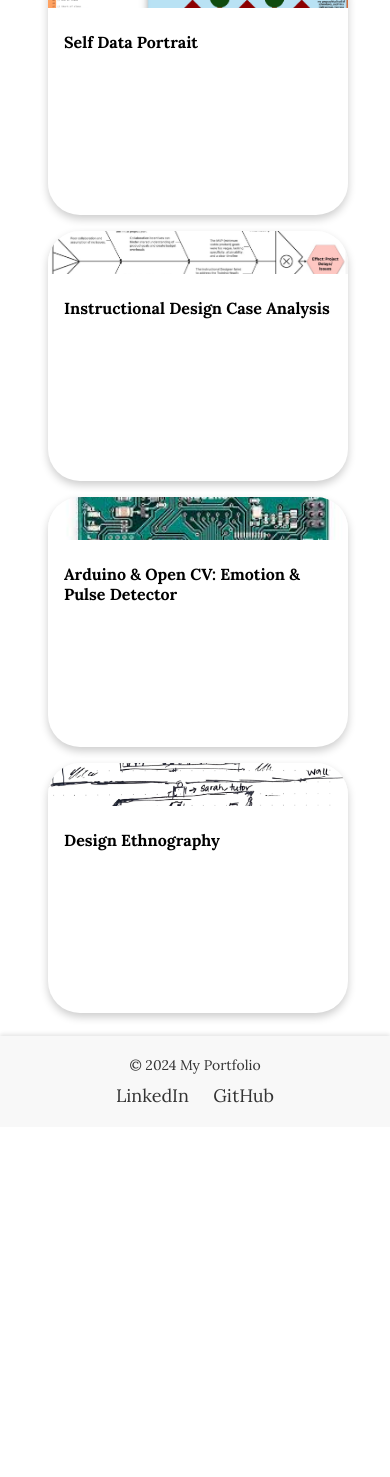
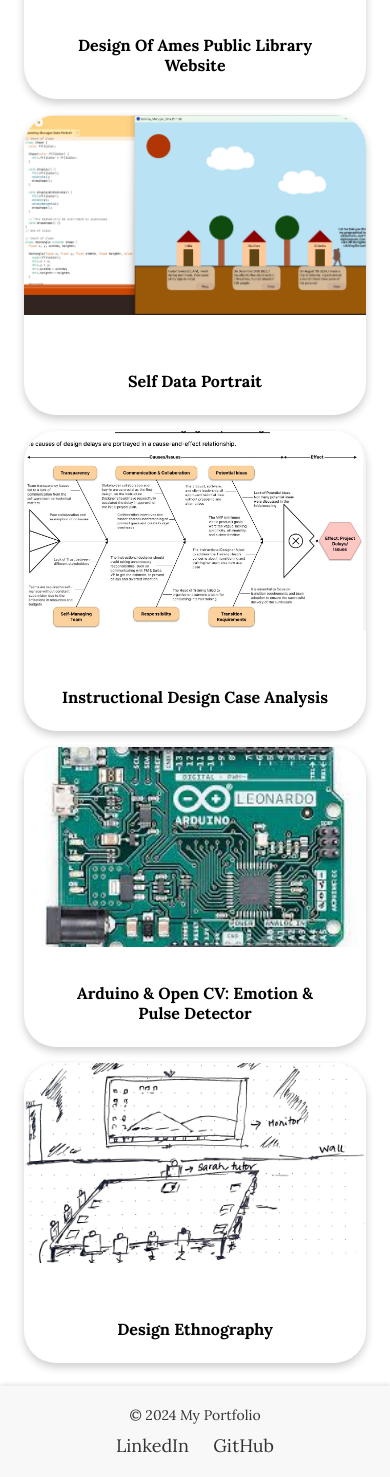
Before and after one commit to sanchay071/Portfolio_Project, a Flask app: page /my_works in a window 390 px wide. Shown: the part 1590-3067 px from the top of the page. Before the commit the page ends 2693 px from the top, so only its background shows below. Run offline with Flask 3, Linux system fonts and the light colour scheme; some libraries are stand-ins or nearby versions.

Commit message:
card-container: made the card design responsive and added flex properties to handle different viewport sizes

```diff
--- a/app/static/style.css
+++ b/app/static/style.css
@@ -123,11 +123,14 @@ main {
 .card{
 	box-shadow: 0 4px 8px 0 rgba(0,0,0,0.2);
 	transition: 0.3s;
-	width: 300px;
-    height: 250px;
-	margin-left: 24px;
+	width: 100%;
+    height: 300px;
+	margin: 0;
 	border-radius: 32px;
 	text-transform: capitalize;
+    display: flex;
+    flex-direction: column;
+    justify-content: space-between; /* Ensure even space distribution */
 
 }
 
@@ -138,25 +141,37 @@ main {
 
 .card:hover{
 	box-shadow: 0 8px 16px 0 rgba(0,0,0,0.2);
-	transform: scale(1.1);
+	transform: scale(1.05);
 }
 
 .title-container {
-  padding: 2px 16px;
+  padding: 16px;
+  display: flex;
+  text-align: center;
 }
 
 .card img {
   width: 100%; /* Ensure the image takes up the full width of the card */
-  height: 11vw; /* Maintain aspect ratio */
+  height: 200px; /* Maintain aspect ratio */
   display: block; /* Prevent inline spacing issues */
   border-radius: 32px 32px 0px 0px;
   object-fit: cover;
 }
 
+.card h4 {
+    margin: 0; /* Remove default margin */
+    padding: 8px 16px;
+    text-align: center; /* Center align the text */
+    flex-grow: 1; /* Allow the text container to grow and fill space */
+    display: flex;
+    align-items: center;
+    justify-content: center;
+}
+
 .card-container{
 	display: grid;
 	grid-template-columns: repeat(auto-fill, minmax(300px, 1fr));
-	gap: 16px;
+	gap: clamp(16px, 4vw, 48px);
 	padding: 24px;
 }
 
```
